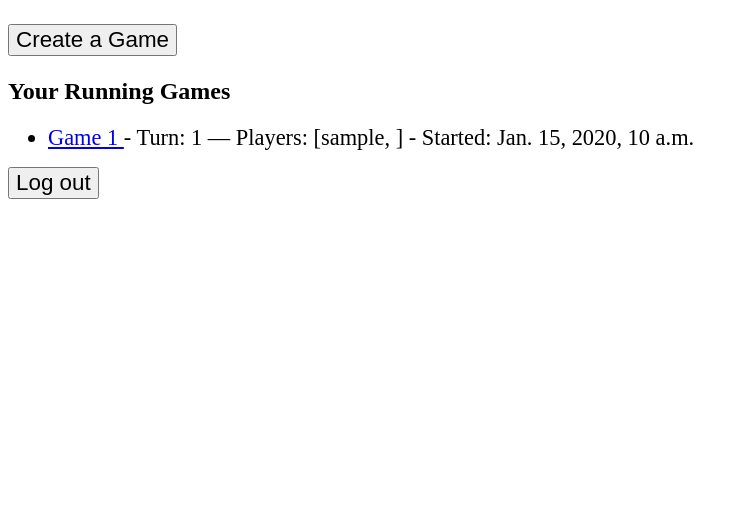
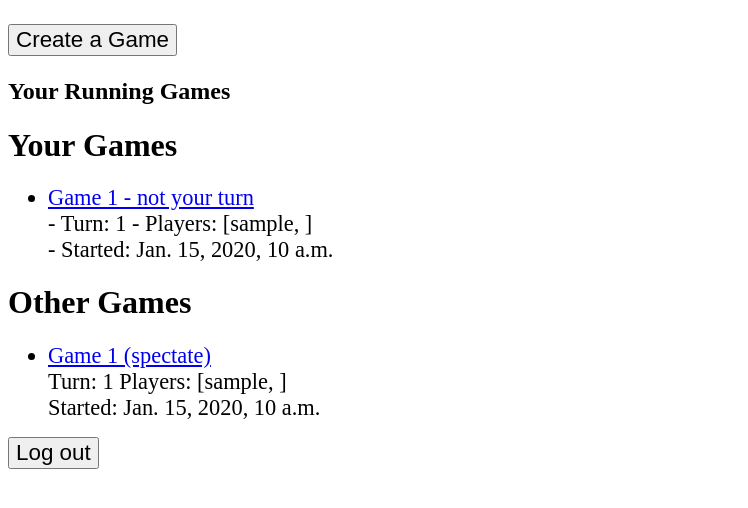
Before and after one commit to ethankremerdojc/hexgame, a Django app: template backend/hexgame/templates/hexgame/account/home.html in a window 1280 px wide. Shown: the part 47-555 px from the top of the page, without its empty margins (0-748 px from the left). Run offline with Django 5.2, Linux system fonts and the light colour scheme; the template is opened without the code that fills it: most values are stand-ins (such as "Sample title", 1, 10 or a date in 2020); data that the repository does not hold is empty.

Commit message:
add spectating

```diff
--- a/backend/hexgame/models.py
+++ b/backend/hexgame/models.py
@@ -17,6 +17,10 @@ class Game(models.Model):
     def players(self):
         return Player.objects.filter(game=self)
 
+    @property
+    def current_player_turn_user(self):
+        return self.players[self.current_player_turn].user
+
 class Player(models.Model):
     user = models.ForeignKey(User, on_delete=models.CASCADE)
     game = models.ForeignKey('Game', on_delete=models.CASCADE)
--- a/backend/hexgame/templates/hexgame/account/home.html
+++ b/backend/hexgame/templates/hexgame/account/home.html
@@ -14,15 +14,39 @@
   <!-- Your Games -->
   <h2>Your Running Games</h2>
 
-  <ul>
-      {% for player in games %}
+  <h1>Your Games</h1>
+  <ul class="games-list">
+      {% for game in own_games %}
           <li>
-              <a href="{% url 'game' player.game.id %}">
-                  Game {{ player.game.id }}
+              <a href="{% url 'game' game.id %}">
+                Game {{ game.id }} - {% if game.current_player_turn_user.id != user.id  %}not {% endif %}your turn
               </a>
-              - Turn: {{ player.game.turn_number }}
-              — Players: [{% for p in player.game.players %}{{p.user.username}}, {% endfor %}]
-              - Started: {{ player.game.creation_time }}
+              <span style="display: block;">
+                - Turn: {{ game.turn_number }}
+                - Players: [{% for p in game.players %}{{p.user.username}}, {% endfor %}]
+              </span>
+              <span style="display: block">
+                - Started: {{ game.creation_time }}
+              </span>
+          </li>
+      {% empty %}
+          <li>You are not in any games yet.</li>
+      {% endfor %}
+  </ul>
+  <h1>Other Games</h1>
+  <ul class="games-list">
+      {% for game in other_games %}
+          <li>
+              <a href="{% url 'game' game.id %}">
+                  Game {{ game.id }} (spectate)
+              </a>
+              <span style="display: block;">
+                Turn: {{ game.turn_number }}
+                Players: [{% for p in game.players %}{{p.user.username}}, {% endfor %}]
+              </span>
+              <span style="display: block">
+                Started: {{ game.creation_time }}
+              </span>
           </li>
       {% empty %}
           <li>You are not in any games yet.</li>
```
Also changed, not shown: backend/hexgame/views.py (+12 -6 lines).
